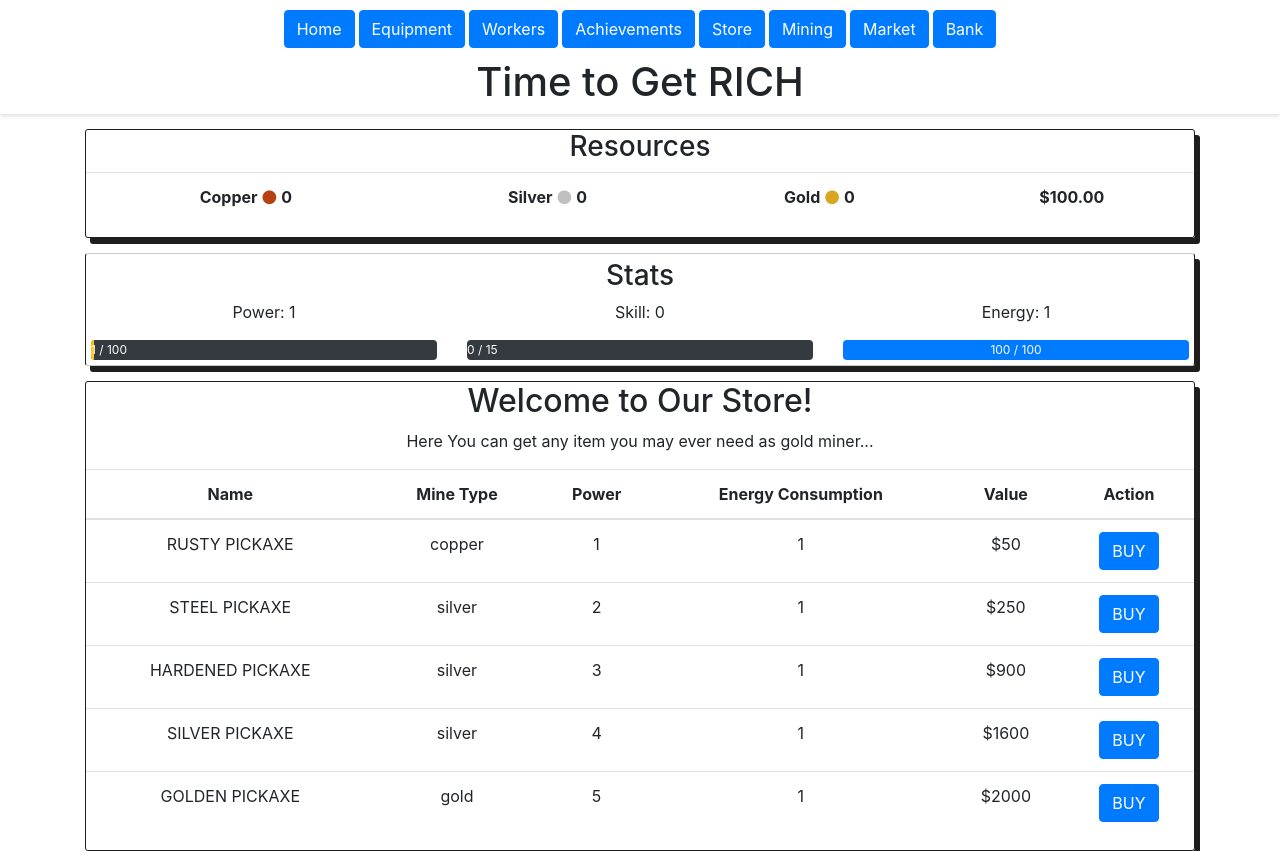
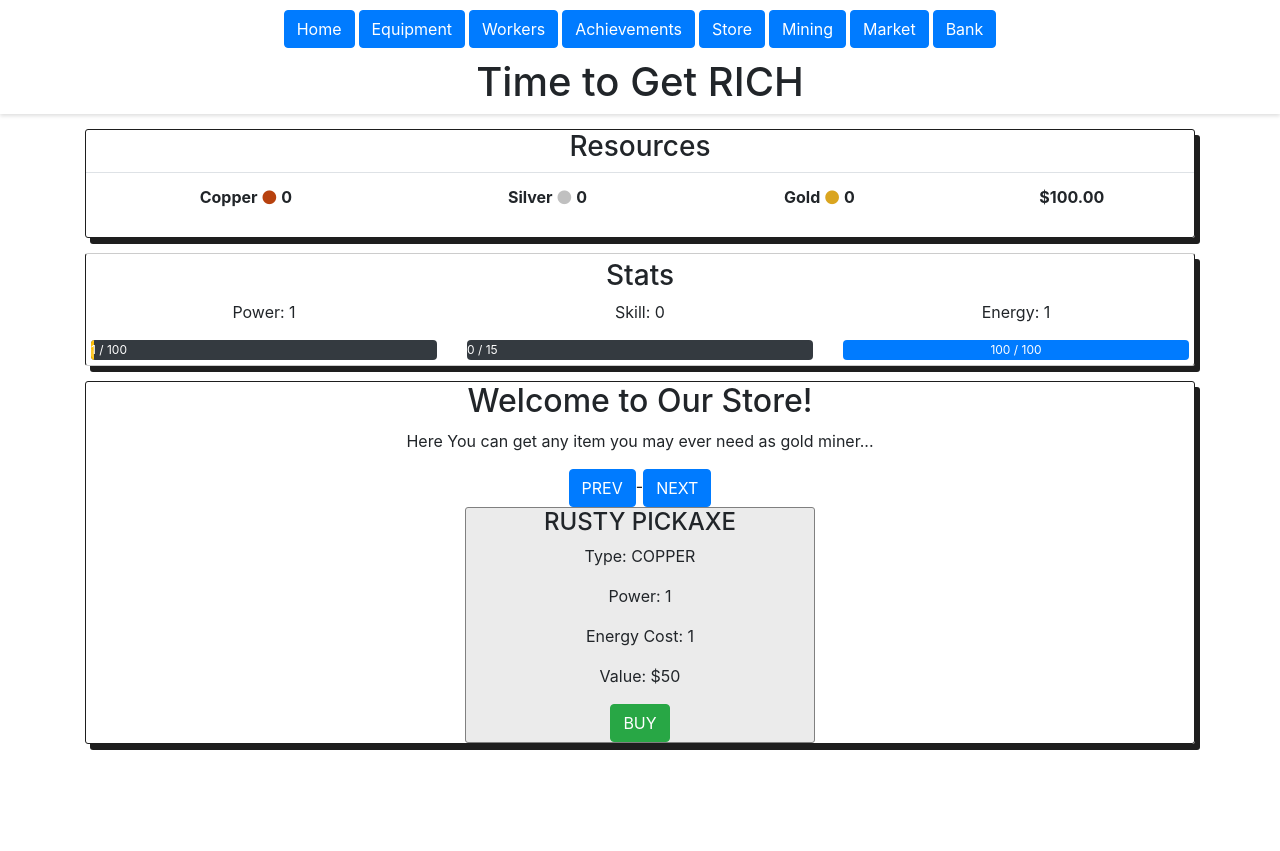
Before and after one commit to Thinkershine/GetRich, a React (Create React App) app: page /store in a window 1280 px wide. After the commit the page ends 800 px from the top, so only its background shows below. Built offline with nearby package versions, Linux system fonts and the light colour scheme.

Commit message:
Change Store and Dig Button css

```diff
--- a/src/App.css
+++ b/src/App.css
@@ -126,6 +126,12 @@
   border: 1px solid gray;
 }
 
+#current-item {
+  border-radius: 3px;
+  border: 1px solid gray;
+  background-color: rgba(155, 155, 155, 0.2);
+}
+
 .worker-stat {
   width: 175px;
   float: left;
@@ -140,7 +146,6 @@
 
 #resources,
 #stats,
-#workers,
 #store,
 #market,
 #bank,
--- a/src/components/locations/mine.jsx
+++ b/src/components/locations/mine.jsx
@@ -130,7 +130,7 @@ class Mine extends Component {
             </h3>
             <button
               className="btn btn-warning btn-lg"
-              style={{ color: "white" }}
+              style={{ color: "white", width: 250, height: 100, fontSize: 30 }}
               onClick={() => this.handleDigClick()}
             >
               DIG
--- a/src/components/locations/store.jsx
+++ b/src/components/locations/store.jsx
@@ -3,42 +3,65 @@ import React, { Component } from "react";
 class Store extends Component {
   state = {};
 
+  constructor(props) {
+    super(props);
+
+    this.state = {
+      currentItemID: 0
+    };
+  }
+
+  prevItem = () => {
+    let currentItemID = this.state.currentItemID - 1;
+    if (currentItemID < 0) {
+      currentItemID = this.props.itemsForSale.length - 1;
+    }
+    console.log("CURRENT ITEM ID ", currentItemID);
+    this.setState({
+      currentItemID
+    });
+  };
+
+  nextItem = () => {
+    let currentItemID = this.state.currentItemID + 1;
+    if (currentItemID > this.props.itemsForSale.length - 1) {
+      currentItemID = 0;
+    }
+    console.log("CURRENT ITEM ID ", currentItemID);
+    this.setState({
+      currentItemID
+    });
+  };
+
   render() {
+    const items = this.props.itemsForSale;
+    const currentItem = this.state.currentItemID;
     return (
       <div id="store">
         <h2>Welcome to Our Store!</h2>
         <p>Here You can get any item you may ever need as gold miner...</p>
-        <table className="table table-hover">
-          <thead>
-            <tr>
-              <th scope="col">Name</th>
-              <th scope="col">Mine Type</th>
-              <th scope="col">Power</th>
-              <th scope="col">Energy Consumption</th>
-              <th scope="col">Value</th>
-              <th scope="col">Action</th>
-            </tr>
-          </thead>
-          <tbody>
-            {this.props.itemsForSale.map(item => (
-              <tr key={item._id}>
-                <td>{item.name.toUpperCase()} </td>
-                <td>{item.mineType}</td>
-                <td>{item.miningPower}</td>
-                <td>{item.energyConsumption}</td>
-                <td>${item.value}</td>
-                <td>
-                  <button
-                    className="btn btn-primary"
-                    onClick={() => this.props.handlePurchase(item)}
-                  >
-                    BUY
-                  </button>
-                </td>
-              </tr>
-            ))}
-          </tbody>
-        </table>
+        <div id="item-carousel">
+          <button className="btn btn-primary" onClick={this.prevItem}>
+            PREV
+          </button>
+          -
+          <button className="btn btn-primary" onClick={this.nextItem}>
+            NEXT
+          </button>
+          <div id="current-item" style={{ width: 350, margin: "0 auto" }}>
+            <h4>{items[currentItem].name.toUpperCase()}</h4>
+            <p>Type: {items[currentItem].mineType.toUpperCase()}</p>
+            <p>Power: {items[currentItem].miningPower}</p>
+            <p>Energy Cost: {items[currentItem].energyConsumption}</p>
+            <p>Value: ${items[currentItem].value}</p>
+            <button
+              className="btn btn-success"
+              onClick={() => this.props.handlePurchase(items[currentItem])}
+            >
+              BUY
+            </button>
+          </div>
+        </div>
       </div>
     );
   }
```
